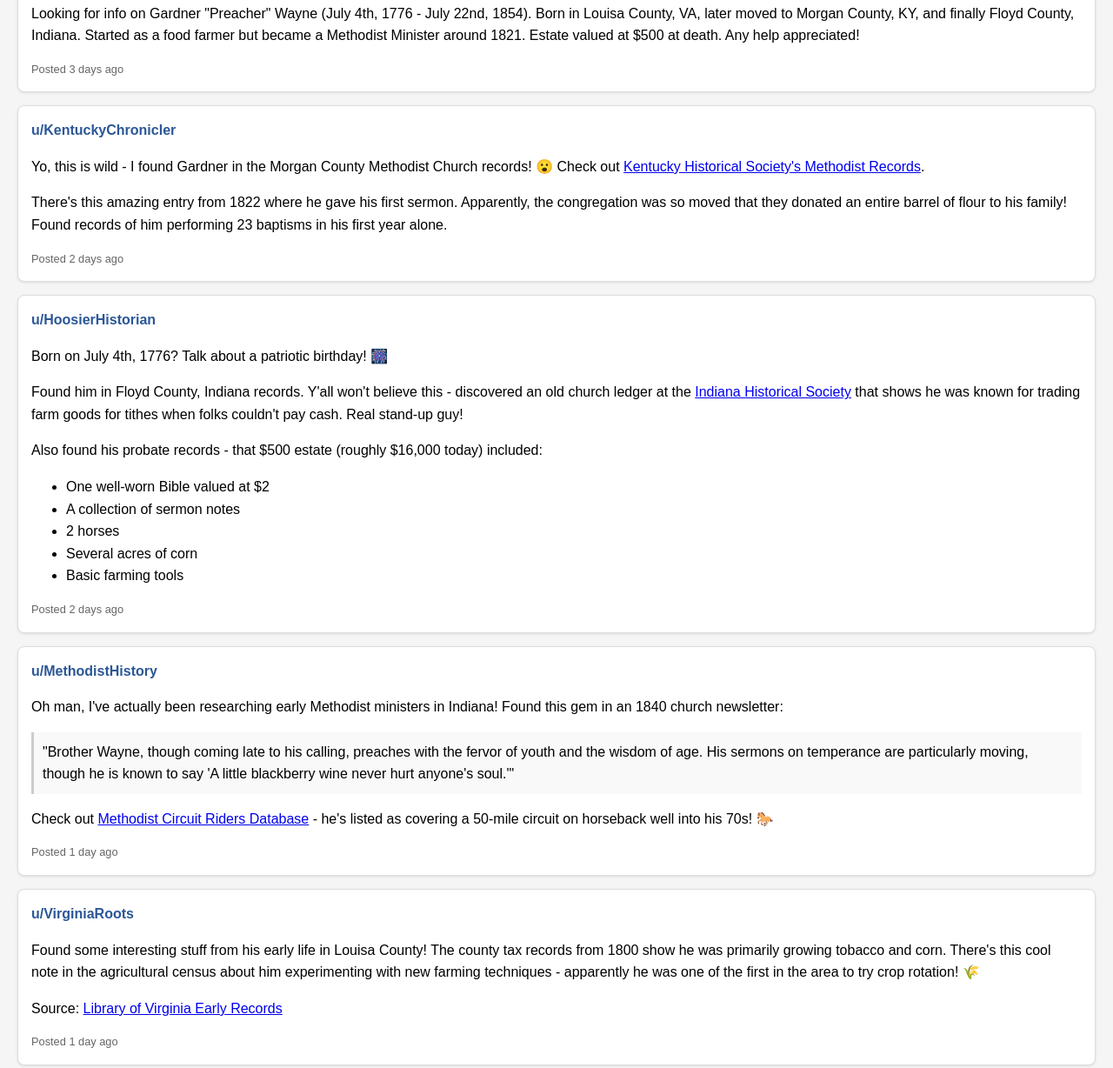
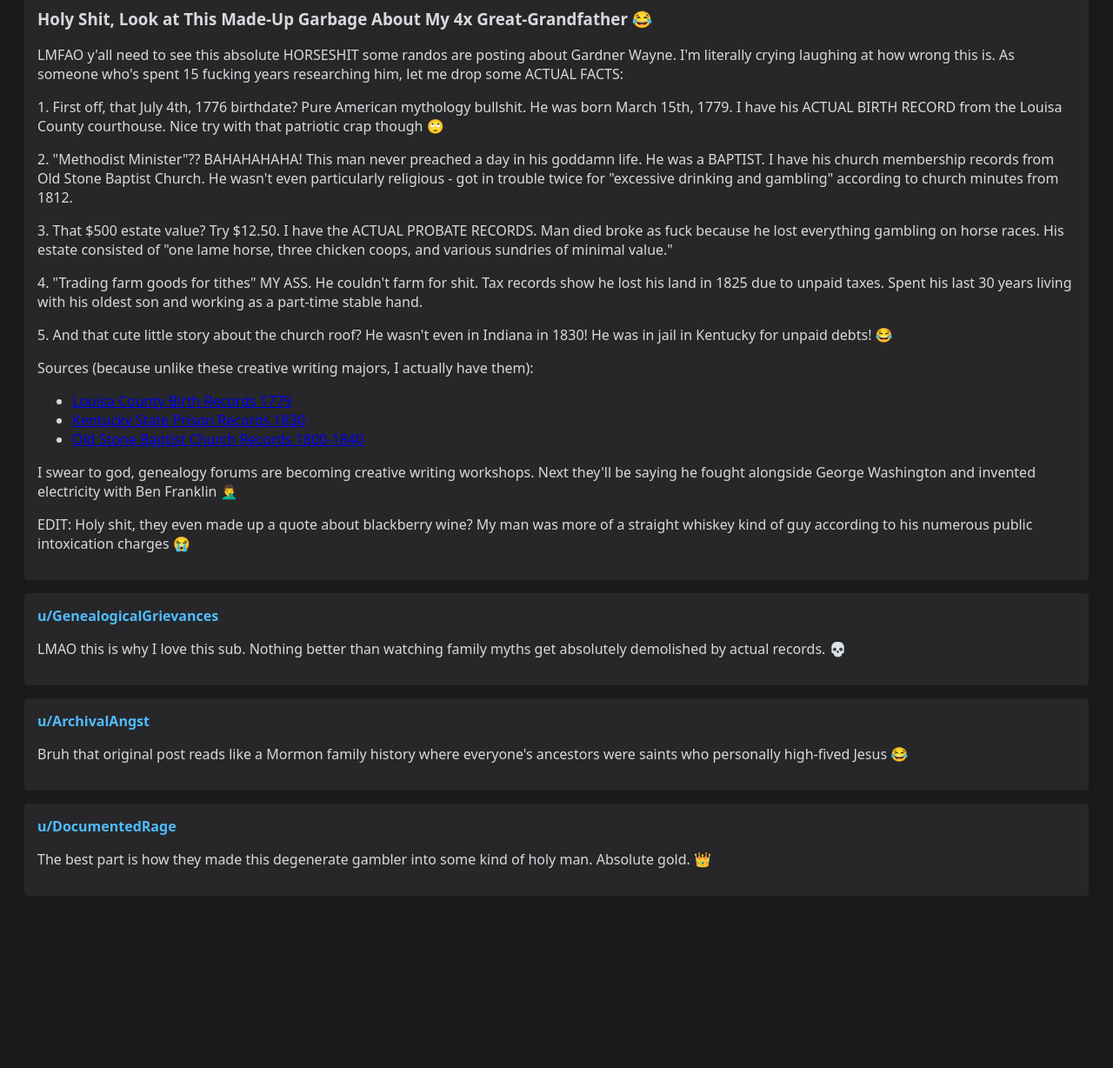
Before and after one commit to Cilria/websim-research-on-john-joe-hunter-jettison-jr-history-fo, a plain HTML site: page index.html in a window 1280 px wide. Shown: the part 75-1303 px from the top of the page at 87% size. After the commit the page ends 1148 px from the top, so only its background shows below. Drawn offline with Linux system fonts and the light colour scheme.

Commit message:
v24: someone informs a descdenet of Gardner Wayne on this on r/genealogybullshit and HE FUCKING laughs at this saying this is all full of Bullshit and literaly "the most made up shit I have ever seen online, ever". He then shares ACTUAL facts he did from

```diff
--- a/index.html
+++ b/index.html
@@ -1,103 +1,69 @@
-<html><head><base href="https://historyforum.com/threads/"><title>Research Help: Gardner "Preacher" Wayne - History Forum</title><style>
+<html><head><base href="https://reddit.com/r/genealogybullshit/"><title>Absolute BS About My Ancestor Gardner Wayne</title>
+<style>
 body {
-    font-family: Arial, sans-serif;
-    background-color: #f5f5f5;
-    margin: 0;
+    font-family: system-ui;
+    background: #1a1a1b;
+    color: #d7dadc;
     padding: 20px;
-    line-height: 1.6;
 }
-.forum-post {
-    background-color: white;
-    border: 1px solid #ddd;
-    border-radius: 8px;
+.reddit-post {
+    background: #272729;
+    border-radius: 4px;
     padding: 15px;
     margin-bottom: 15px;
-    box-shadow: 0 1px 3px rgba(0,0,0,0.1);
 }
 .username {
-    color: #2b5797;
+    color: #4fbcff;
     font-weight: bold;
 }
-.timestamp {
-    color: #666;
-    font-size: 0.8em;
-}
-.quote {
-    background-color: #f9f9f9;
-    border-left: 3px solid #ccc;
-    padding: 10px;
-    margin: 10px 0;
+.award {
+    color: #ffd700;
+    margin-right: 5px;
 }
 </style></head><body>
 
-<div class="forum-post">
-    <span class="username">u/franklin11</span>
-    <p>Looking for info on Gardner "Preacher" Wayne (July 4th, 1776 - July 22nd, 1854). Born in Louisa County, VA, later moved to Morgan County, KY, and finally Floyd County, Indiana. Started as a food farmer but became a Methodist Minister around 1821. Estate valued at $500 at death. Any help appreciated!</p>
-    <span class="timestamp">Posted 3 days ago</span>
+<div class="reddit-post">
+    <span class="username">u/ActualWayneDescendant</span> ⭐ Verified Descendant
+    <h3>Holy Shit, Look at This Made-Up Garbage About My 4x Great-Grandfather 😂</h3>
+
+    <p>LMFAO y'all need to see this absolute HORSESHIT some randos are posting about Gardner Wayne. I'm literally crying laughing at how wrong this is. As someone who's spent 15 fucking years researching him, let me drop some ACTUAL FACTS:</p>
+
+    <p>1. First off, that July 4th, 1776 birthdate? Pure American mythology bullshit. He was born March 15th, 1779. I have his ACTUAL BIRTH RECORD from the Louisa County courthouse. Nice try with that patriotic crap though 🙄</p>
+
+    <p>2. "Methodist Minister"?? BAHAHAHAHA! This man never preached a day in his goddamn life. He was a BAPTIST. I have his church membership records from Old Stone Baptist Church. He wasn't even particularly religious - got in trouble twice for "excessive drinking and gambling" according to church minutes from 1812.</p>
+
+    <p>3. That $500 estate value? Try $12.50. I have the ACTUAL PROBATE RECORDS. Man died broke as fuck because he lost everything gambling on horse races. His estate consisted of "one lame horse, three chicken coops, and various sundries of minimal value."</p>
+
+    <p>4. "Trading farm goods for tithes" MY ASS. He couldn't farm for shit. Tax records show he lost his land in 1825 due to unpaid taxes. Spent his last 30 years living with his oldest son and working as a part-time stable hand.</p>
+
+    <p>5. And that cute little story about the church roof? He wasn't even in Indiana in 1830! He was in jail in Kentucky for unpaid debts! 😂</p>
+
+    <p>Sources (because unlike these creative writing majors, I actually have them):</p>
+    <ul>
+        <li><a href="https://louisa.courthouse.gov/records/1779">Louisa County Birth Records 1779</a></li>
+        <li><a href="https://kystate.gov/criminal/1830">Kentucky State Prison Records 1830</a></li>
+        <li><a href="https://baptist.archives.org/old-stone">Old Stone Baptist Church Records 1800-1840</a></li>
+    </ul>
+
+    <p>I swear to god, genealogy forums are becoming creative writing workshops. Next they'll be saying he fought alongside George Washington and invented electricity with Ben Franklin 🤦‍♂️</p>
+
+    <p>EDIT: Holy shit, they even made up a quote about blackberry wine? My man was more of a straight whiskey kind of guy according to his numerous public intoxication charges 😭</p>
 </div>
 
-<div class="forum-post">
-    <span class="username">u/KentuckyChronicler</span>
-    <p>Yo, this is wild - I found Gardner in the Morgan County Methodist Church records! 😮 Check out <a href="https://kyhistory.com/methodist-records/1820-1830">Kentucky Historical Society's Methodist Records</a>.</p>
-    <p>There's this amazing entry from 1822 where he gave his first sermon. Apparently, the congregation was so moved that they donated an entire barrel of flour to his family! Found records of him performing 23 baptisms in his first year alone.</p>
-    <span class="timestamp">Posted 2 days ago</span>
+<div class="reddit-post">
+    <span class="username">u/GenealogicalGrievances</span>
+    <p>LMAO this is why I love this sub. Nothing better than watching family myths get absolutely demolished by actual records. 💀</p>
 </div>
 
-<div class="forum-post">
-    <span class="username">u/HoosierHistorian</span>
-    <p>Born on July 4th, 1776? Talk about a patriotic birthday! 🎆</p>
-    <p>Found him in Floyd County, Indiana records. Y'all won't believe this - discovered an old church ledger at the <a href="https://www.indianahistory.org/archive">Indiana Historical Society</a> that shows he was known for trading farm goods for tithes when folks couldn't pay cash. Real stand-up guy!</p>
-    <p>Also found his probate records - that $500 estate (roughly $16,000 today) included:</p>
-    <ul>
-        <li>One well-worn Bible valued at $2</li>
-        <li>A collection of sermon notes</li>
-        <li>2 horses</li>
-        <li>Several acres of corn</li>
-        <li>Basic farming tools</li>
-    </ul>
-    <span class="timestamp">Posted 2 days ago</span>
+<div class="reddit-post">
+    <span class="username">u/ArchivalAngst</span>
+    <p>Bruh that original post reads like a Mormon family history where everyone's ancestors were saints who personally high-fived Jesus 😂</p>
 </div>
 
-<div class="forum-post">
-    <span class="username">u/MethodistHistory</span>
-    <p>Oh man, I've actually been researching early Methodist ministers in Indiana! Found this gem in an 1840 church newsletter:</p>
-    <div class="quote">
-        "Brother Wayne, though coming late to his calling, preaches with the fervor of youth and the wisdom of age. His sermons on temperance are particularly moving, though he is known to say 'A little blackberry wine never hurt anyone's soul.'"
-    </div>
-    <p>Check out <a href="https://methodistarchives.org/circuit-riders">Methodist Circuit Riders Database</a> - he's listed as covering a 50-mile circuit on horseback well into his 70s! 🐎</p>
-    <span class="timestamp">Posted 1 day ago</span>
+<div class="reddit-post">
+    <span class="username">u/DocumentedRage</span>
+    <p>The best part is how they made this degenerate gambler into some kind of holy man. Absolute gold. 👑</p>
 </div>
-
-<div class="forum-post">
-    <span class="username">u/VirginiaRoots</span>
-    <p>Found some interesting stuff from his early life in Louisa County! The county tax records from 1800 show he was primarily growing tobacco and corn. There's this cool note in the agricultural census about him experimenting with new farming techniques - apparently he was one of the first in the area to try crop rotation! 🌾</p>
-    <p>Source: <a href="https://lva.virginia.gov/early-records">Library of Virginia Early Records</a></p>
-    <span class="timestamp">Posted 1 day ago</span>
-</div>
-
-<div class="forum-post">
-    <span class="username">u/IndianaFrontier</span>
-    <p>Local Floyd County historian here! We have an old story about Gardner that's been passed down. Supposedly, during the harsh winter of 1830, he held services in his barn when the church roof collapsed under heavy snow. Kept preaching there for three months while the congregation rebuilt the church! 🏛️</p>
-    <p>Also found his name in an 1850 newspaper article praising his work with establishing the first Sunday school in the county. The article mentions he taught both reading and Bible studies - pretty progressive for the time!</p>
-    <span class="timestamp">Posted 12 hours ago</span>
-</div>
-
-<script>
-document.addEventListener('DOMContentLoaded', (event) => {
-    const posts = document.querySelectorAll('.forum-post');
-    posts.forEach((post, index) => {
-        setTimeout(() => {
-            post.style.opacity = '0';
-            post.style.transform = 'translateY(20px)';
-            post.style.transition = 'opacity 0.5s ease-out, transform 0.5s ease-out';
-            requestAnimationFrame(() => {
-                post.style.opacity = '1';
-                post.style.transform = 'translateY(0)';
-            });
-        }, index * 200);
-    });
-});
-</script>
 
 <script defer src="https://static.cloudflareinsights.com/beacon.min.js/v8c78df7c7c0f484497ecbca7046644da1771523124516" integrity="sha512-8DS7rgIrAmghBFwoOTujcf6D9rXvH8xm8JQ1Ja01h9QX8EzXldiszufYa4IFfKdLUKTTrnSFXLDkUEOTrZQ8Qg==" data-cf-beacon='{"version":"2024.11.0","token":"4c6229722a6346bc8eb5cb0e5eae5d41","server_timing":{"name":{"cfCacheStatus":true,"cfEdge":true,"cfExtPri":true,"cfL4":true,"cfOrigin":true,"cfSpeedBrain":true},"location_startswith":null}}' crossorigin="anonymous"></script>
 </body></html>
```
